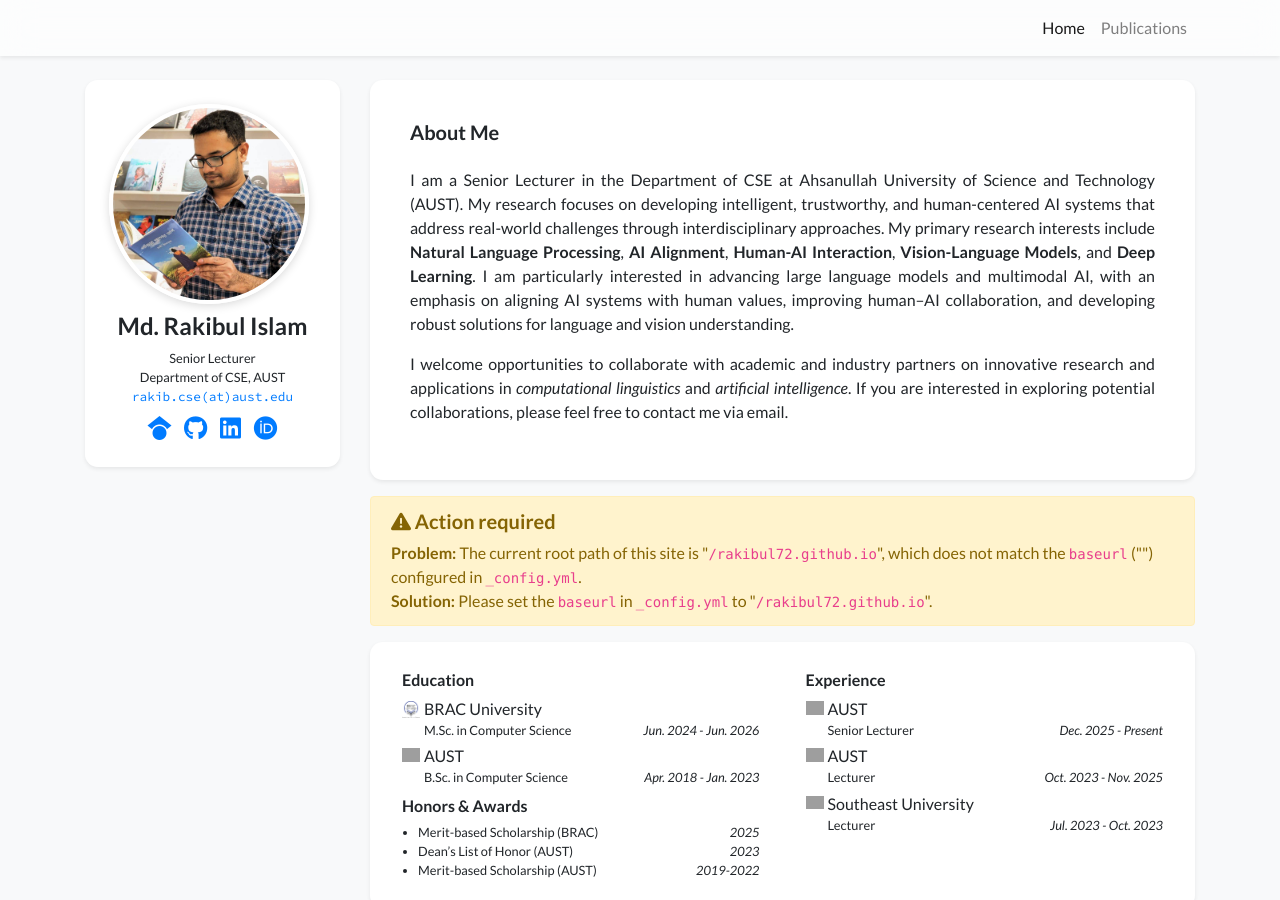
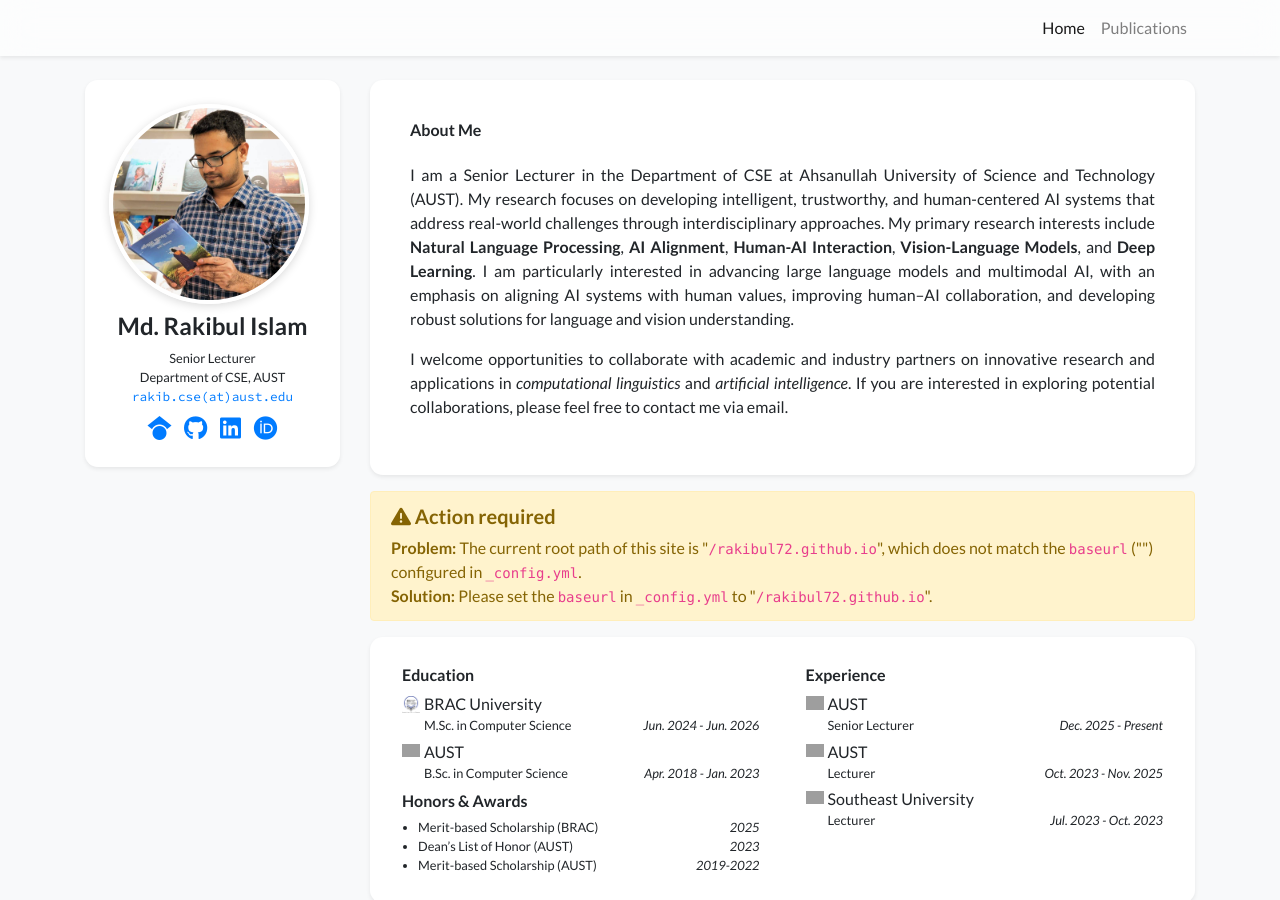
Before and after one commit to rakibul72/rakibul72.github.io, a Jekyll site: the page built from index.html, in a window 1280 px wide and 900 px high. Built offline with Jekyll 4.4.1, drawn with Linux system fonts in a browser that asks for light colours; nearby versions of some CDN libraries; a style sheet for code colours, icons or effects is not loaded; grey boxes are pictures that could not be loaded.

Commit message:
Update profile_card_bio_only.html

```diff
--- a/_includes/widgets/profile_card_bio_only.html
+++ b/_includes/widgets/profile_card_bio_only.html
@@ -4,7 +4,7 @@
         <div class="card border-0 shadow-sm bg-white">
             <div class="card-body p-4">
                 <div class="row px-3 pt-3">
-                    <div class="col h5">
+                    <div class="col h6">
                         About Me
                     </div>
                 </div>
```
